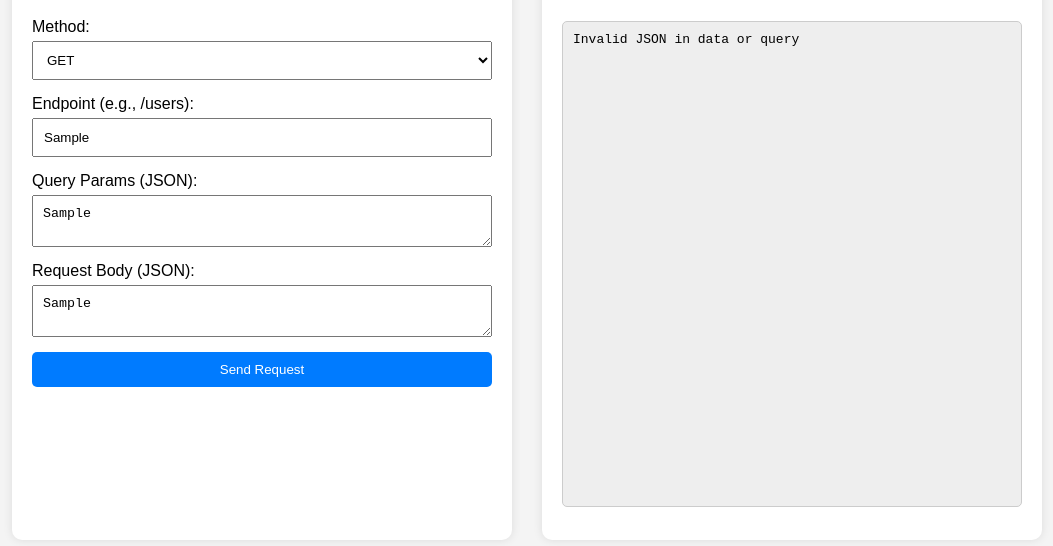
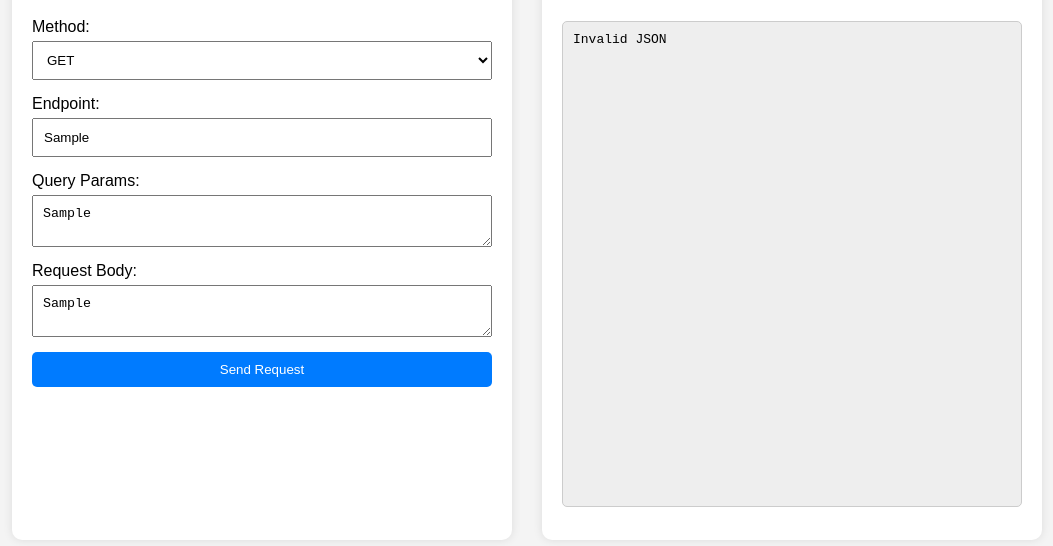
Before and after one commit to bgiatran/netcentric-manager-suite, a plain HTML site: page index.html in a window 1280 px wide. Both pictures are taken after typing "Sample", "Sample", "Sample" into the empty fields and a click on the button "Send Request". Shown: the part 160-706 px from the top of the page, without its empty margins (113-1166 px from the left). Drawn offline with Linux system fonts and the light colour scheme.

Commit message:
Little updates

```diff
--- a/app.js
+++ b/app.js
@@ -8,11 +8,11 @@
  *  Date: May 16th, 2025
  */
 
-// Initialize CoreHTTP with the remote API base URL
+// Remote API base URL
 const api = new CoreHTTP("https://jsonplaceholder.typicode.com");
 
 // Attach click event listener to the "Send Request" button
-document.getElementById("sendRequest").addEventListener("click", async () => {
+document.getElementById("request").addEventListener("click", async () => {
   const method = document.getElementById("method").value;
   const endpoint = document.getElementById("endpoint").value;
   const data = document.getElementById("data").value;
@@ -22,22 +22,39 @@ document.getElementById("sendRequest").addEventListener("click", async () => {
   let parsedData = {};
     let parsedQuery = {};
 
-  // Attempt to parse JSON input; show error if invalid
+  // Attempt to parse JSON input
   try {
     if (data.trim()) parsedData = JSON.parse(data);
     if (query.trim()) parsedQuery = JSON.parse(query);
   } catch (e) {
-    document.getElementById("result").textContent = "Invalid JSON in data or query";
+    document.getElementById("result").textContent = "Invalid JSON";
     return;
     }
 
-  // Attempt to send the request using the appropriate HTTP method
+  // Attempt to send the request using appropriate HTTP method
   try {
       const response = await api[method.toLowerCase()](endpoint, parsedData, parsedQuery);
-    // Pretty-print the response to the result panel
+    // Print response to result
     document.getElementById("result").textContent = JSON.stringify(response, null, 2);
   } catch (err) {
-    // Handle unexpected errors (e.g., network issues)
+    // Handle unexpected errors
     document.getElementById("result").textContent = "Error: " + err.message;
   }
 });
+
+// Change cursor style when hovering over form or result containers for fun
+const formContainer = document.querySelector('.form-container');
+const resultContainer = document.querySelector('.result-container');
+
+function setHoverCursor() {
+    document.body.classList.remove("default-cursor");
+}
+
+function setDefaultCursor() {
+    document.body.classList.add("default-cursor");
+}
+
+formContainer.addEventListener("mouseenter", setHoverCursor);
+formContainer.addEventListener("mouseleave", setDefaultCursor);
+resultContainer.addEventListener("mouseenter", setHoverCursor);
+resultContainer.addEventListener("mouseleave", setDefaultCursor);
--- a/index.html
+++ b/index.html
@@ -20,7 +20,7 @@
         <div class="form-container">
             <h1>HTTP Client Tester</h1>
 
-            <!-- HTTP method selection (e.g., GET, POST) -->
+            <!-- HTTP method selection -->
             <label for="method">Method:</label>
             <select id="method">
                 <option>GET</option>
@@ -30,20 +30,20 @@
                 <option>PATCH</option>
             </select>
 
-            <!-- Endpoint input (e.g., "/users") -->
-            <label for="endpoint">Endpoint (e.g., /users):</label>
+            <!-- Endpoint input -->
+            <label for="endpoint">Endpoint:</label>
             <input type="text" id="endpoint" placeholder="/users">
 
-            <!-- Optional query parameters (JSON format) -->
-            <label for="query">Query Params (JSON):</label>
+            <!-- Query parameters (JSON format) -->
+            <label for="query">Query Params:</label>
             <textarea id="query" placeholder='{"username": "Brian"}'></textarea>
 
-            <!-- Optional request body (JSON format, used in POST/PUT/PATCH) -->
-            <label for="data">Request Body (JSON):</label>
+            <!-- Request body JSON format -->
+            <label for="data">Request Body:</label>
             <textarea id="data" placeholder='{"name": "New User"}'></textarea>
 
-            <!-- Submit button to send the HTTP request -->
-            <button id="sendRequest">Send Request</button>
+            <!-- Submit button -->
+            <button id="request">Send Request</button>
         </div>
 
         <!-- Response container: displays the output returned from the API -->
@@ -53,9 +53,7 @@
         </div>
     </div>
 
-    <!-- Load CoreHTTP library for API communication -->
     <script src="mainHTTP.js"></script>
-    <!-- Load app logic (UI interaction + request handling) -->
     <script src="app.js"></script>
 </body>
 </html>
--- a/style.css
+++ b/style.css
@@ -7,22 +7,22 @@
  *  Date: May 16th, 2025
  */
 
-/* Apply flexbox to center everything in the viewport */
+/* Center everything in the viewport */
 body {
     font-family: sans-serif;
     background: #f4f4f4;
     margin: 0;
     padding: 0;
-    height: 100vh; /* Viewport height */
+    height: 100vh;
     display: flex;
-    justify-content: center; /* Horizontal center */
-    align-items: center; /* Vertical center */
+    justify-content: center;
+    align-items: center;
 }
 
-/* Layout wrapper containing form and result containers side-by-side */
+/* Layout wrapper containing form and result containers */
 .wrapper {
     display: flex;
-    gap: 30px; /* Space between form and result panels */
+    gap: 30px;
 }
 
 /* Shared styles for both panels */
@@ -34,12 +34,22 @@ body {
     padding: 20px;
     box-sizing: border-box;
     border-radius: 10px;
-    box-shadow: 0 0 10px rgba(0,0,0,0.1); /* Soft drop shadow */
+    box-shadow: 0 0 10px rgba(0,0,0,0.1);
     display: flex;
     flex-direction: column;
 }
 
-/* Style shared by inputs, selects, and textareas */
+.form-container:hover,
+.result-container:hover {
+    cursor: pointer;
+}
+
+body.default-cursor {
+    cursor: default;
+}
+
+
+/* Style of inputs, selects, and textareas */
 textarea, input, select {
     width: 100%;
     padding: 10px;
@@ -47,7 +57,7 @@ textarea, input, select {
     box-sizing: border-box;
 }
 
-/* Style for the send request button */
+/* Style for send request button */
 button {
     padding: 10px 15px;
     background: #007BFF;
@@ -63,14 +73,14 @@ button {
     margin-top: 0;
 }
 
-/* Response display box for showing JSON or text output */
+/* Response display box for showing output */
 pre#result {
     flex: 1;
     background: #eee;
     padding: 10px;
     overflow-y: auto;
     overflow-x: hidden;
-    white-space: pre-wrap; /* Preserve formatting with wrapping */
+    white-space: pre-wrap;
     border: 1px solid #ccc;
     border-radius: 5px;
 }
```
Also changed, not shown: mainHTTP.js (+3 -11 lines).
